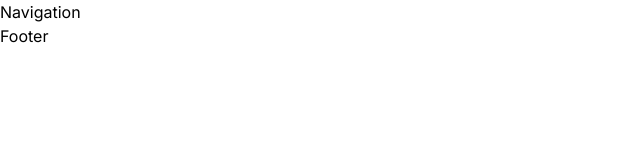
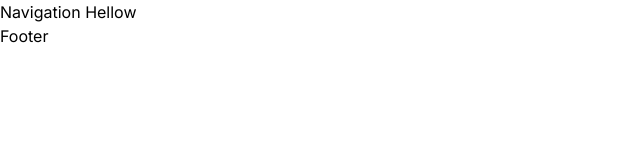
Before and after one commit to ncloudsolution/reacttourism, a Next.js app: page / in a window 1280 px wide. Shown: the top 160 px of the page, without its empty margins (0-640 px from the left). Built offline with nearby package versions, Linux system fonts and the light colour scheme.

Commit message:
Update Navigation.jsx

```diff
--- a/components/Navigation.jsx
+++ b/components/Navigation.jsx
@@ -1,7 +1,7 @@
 import React from "react";
 
 const Navigation = () => {
-  return <div>Navigation</div>;
+  return <div>Navigation Hellow</div>;
 };
 
 export default Navigation;
```
